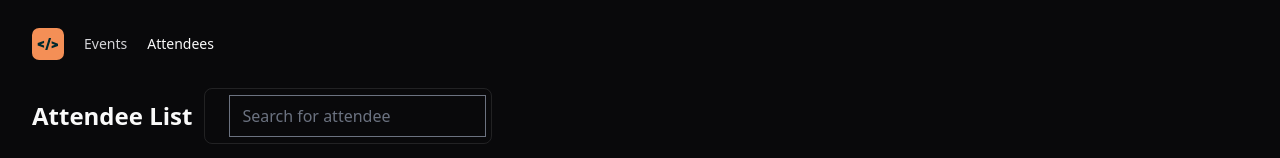
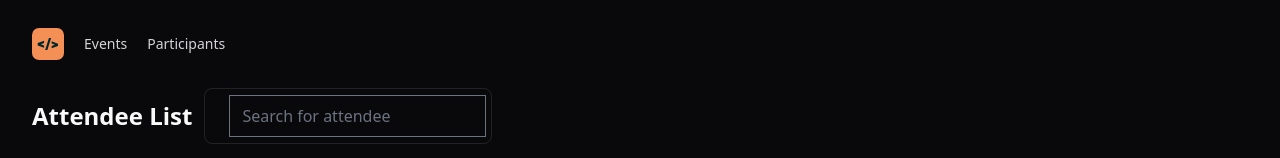
Before and after one commit to tatacsd/pass-in-web, a React (Vite) app: page / in a window 1280 px wide. Shown: the top 158 px of the page. Built offline with nearby package versions, Linux system fonts and the light colour scheme.

Commit message:
♻️ create navlink component
applied ComponentProps and children

```diff
--- a/src/components/header.tsx
+++ b/src/components/header.tsx
@@ -1,14 +1,14 @@
-
-import nlwUnitedIcon from '../assets/nwl-united-icon.svg';
+import nlwUnitedIcon from "../assets/nwl-united-icon.svg";
+import { NavLink } from "./nav-link";
 
 export function Header() {
   return (
-    <div className='flex items-center gap-5 py-2'>
-    <img src={nlwUnitedIcon} alt="" />
-    <nav className='flex items-center gap-5'>
-        <a className="font-medium text-sm text-zinc-300" href="">Events</a>
-        <a className="font-medium text-sm" href="">Attendees</a>
-    </nav>
+    <div className="flex items-center gap-5 py-2">
+      <img src={nlwUnitedIcon} alt="" />
+      <nav className="flex items-center gap-5">
+        <NavLink href="/events">Events</NavLink>
+        <NavLink href="/participants">Participants</NavLink>
+      </nav>
     </div>
   );
 }
--- /dev/null
+++ b/src/components/nav-link.tsx
@@ -0,0 +1,13 @@
+import { ComponentProps } from "react";
+
+interface NavLinkProps extends ComponentProps<"a"> {
+  children: string;
+}
+
+export function NavLink(props: NavLinkProps) {
+  return (
+    <a
+    {...props}
+    className="font-medium text-sm text-zinc-300" >{props.children}</a>
+  );
+}
```
